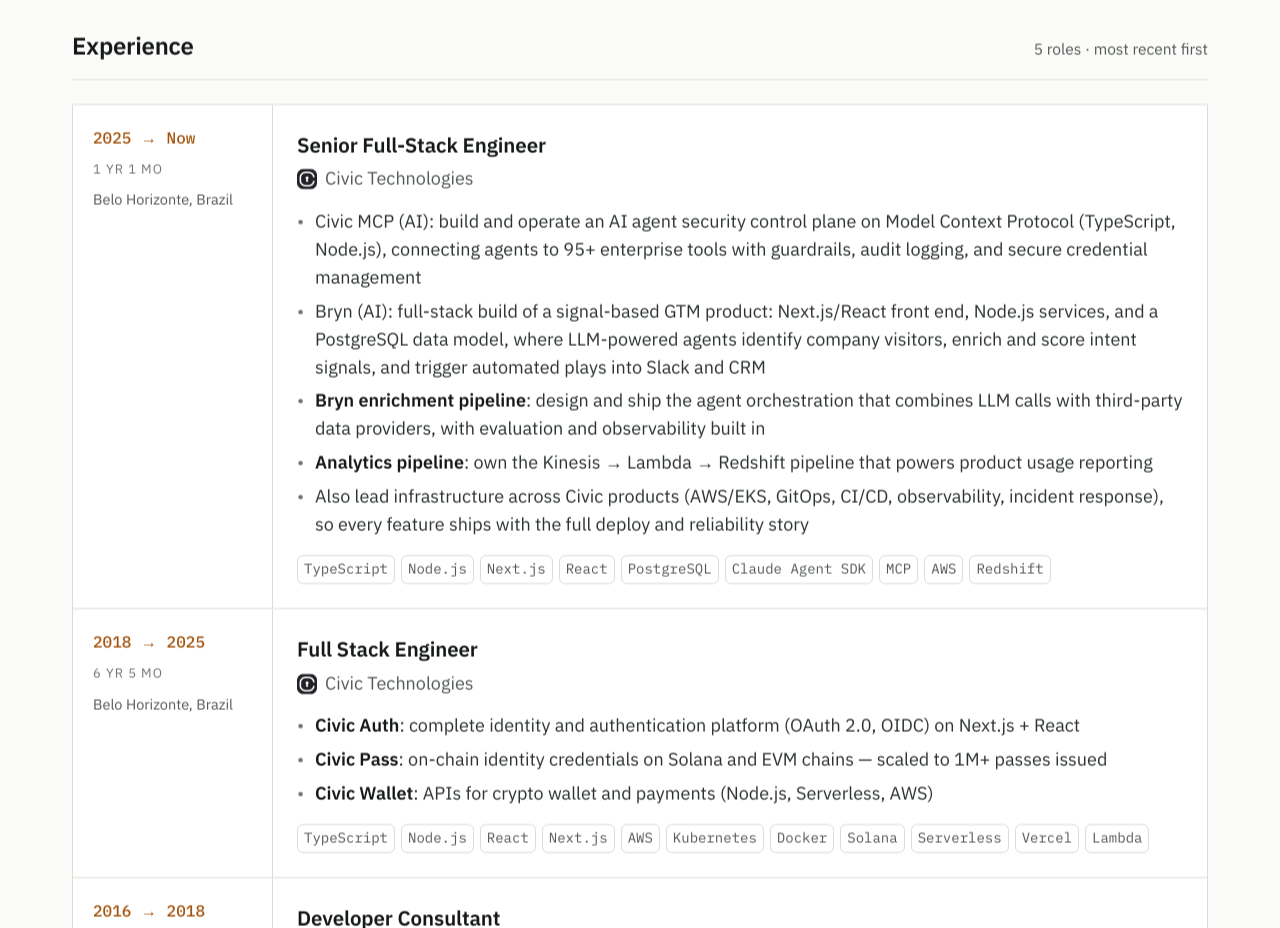
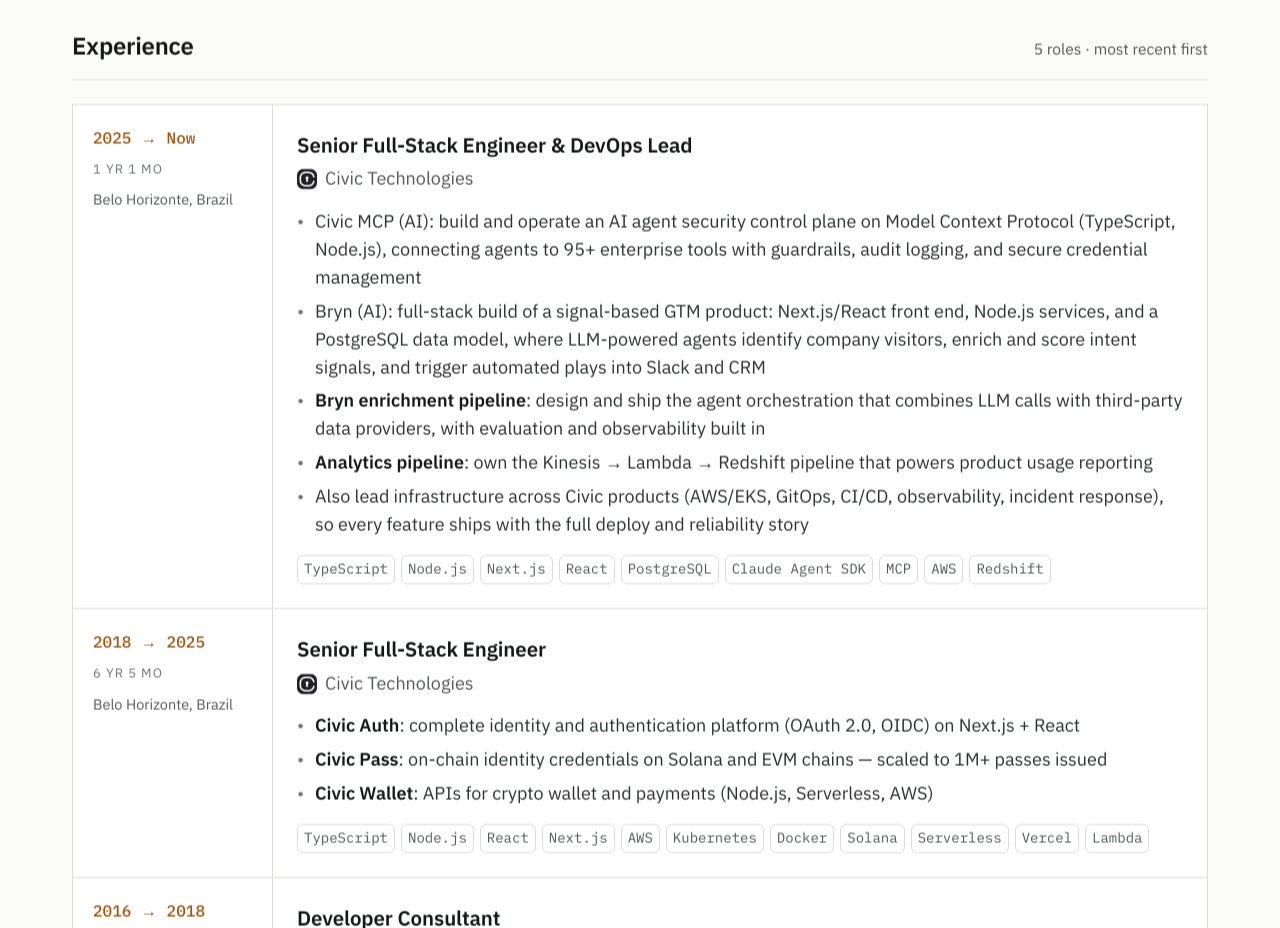
Before and after one commit to lucmir/lucmir.dev, a Next.js app: page / in a window 1280 px wide. Shown: the part 1460-2388 px from the top of the page. Built offline with nearby package versions, Linux system fonts and the light colour scheme; no server answers.

Commit message:
Fix Civic role titles: senior since 2018, DevOps Lead kept in current title

```diff
--- a/cv/cv.html
+++ b/cv/cv.html
@@ -28,7 +28,7 @@
         <h2 class="section-h">EXPERIENCE</h2>
 
         <div class="job">
-          <p class="job-title"><strong>Senior Full-Stack Engineer</strong> &middot; Civic Technologies</p>
+          <p class="job-title"><strong>Senior Full-Stack Engineer &amp; DevOps Lead</strong> &middot; Civic Technologies</p>
           <p class="job-date">04/2025 &ndash; Present</p>
           <ul>
             <li>Build Civic MCP end to end (TypeScript, Node.js): an AI agent security control plane on Model Context Protocol, connecting agents to 95+ enterprise tools with guardrails, audit logging, and secure credential management.</li>
@@ -39,7 +39,7 @@
         </div>
 
         <div class="job">
-          <p class="job-title"><strong>Full-Stack Engineer</strong> &middot; Civic Technologies</p>
+          <p class="job-title"><strong>Senior Full-Stack Engineer</strong> &middot; Civic Technologies</p>
           <p class="job-date">11/2018 &ndash; 04/2025 <span class="duration">(6.5 yrs)</span></p>
           <ul>
             <li>Full-stack delivery across Civic's identity products: React/Next.js front ends, TypeScript and Node.js services, and AWS serverless back ends.</li>
--- a/lib/cv-data.ts
+++ b/lib/cv-data.ts
@@ -40,7 +40,7 @@
     company: "Civic Technologies",
     monogram: "CT",
     logo: "/logo-civic.png",
-    role: "Senior Full-Stack Engineer",
+    role: "Senior Full-Stack Engineer & DevOps Lead",
     duration: "Apr 2025 — Present",
     location: "Belo Horizonte, Brazil",
     bullets: [
@@ -66,7 +66,7 @@
     company: "Civic Technologies",
     monogram: "CT",
     logo: "/logo-civic.png",
-    role: "Full Stack Engineer",
+    role: "Senior Full-Stack Engineer",
     duration: "Nov 2018 — Apr 2025",
     location: "Belo Horizonte, Brazil",
     bullets: [
```
Also changed, not shown: 1 other file (tests, documents, lock files or other folders).
